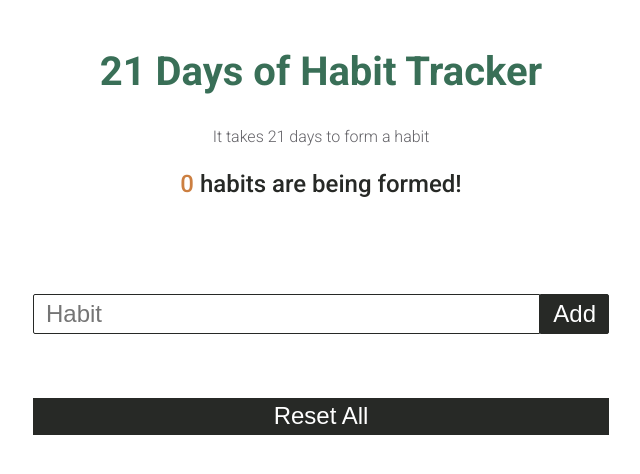
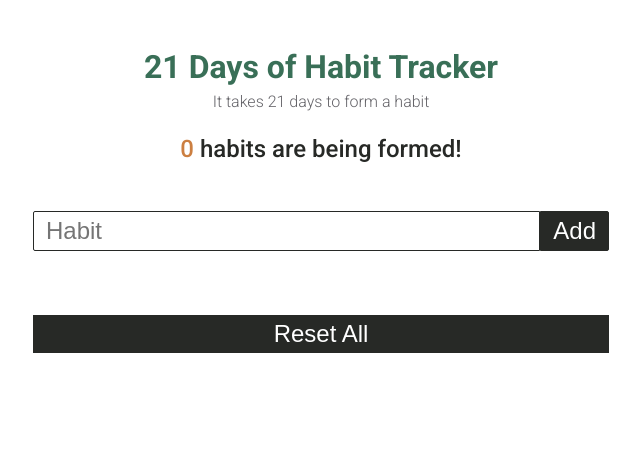
Before and after one commit to jo-soyoung/habit-tracker, a React (Create React App) app: page / in a window 1280 px wide. Shown: the top 474 px of the page, without its empty margins (319-959 px from the left). Built offline with nearby package versions, Linux system fonts and the light colour scheme.

Commit message:
add scroll feature on habits component

```diff
--- a/src/app.css
+++ b/src/app.css
@@ -23,12 +23,10 @@ body {
 }
 
 /* Main Layout */
-#root {
-  display: flex;
-  flex-direction: column;
-  align-items: center;
+.container {
+  width: 50%;
+  height: 100vh;
+  margin: 0 auto;
+  overflow: hidden;
+  min-height: 0;
 }
-
-.app {
-  width: 50%;
-}
--- a/src/app.jsx
+++ b/src/app.jsx
@@ -73,7 +73,7 @@ const App = () => {
   }, []);
 
   return (
-    <div className="app">
+    <div className="container">
       <Header totalCount={habits.filter(item => item.count > 0).length} />
       <Habits
         habits={habits}
--- a/src/components/habits/habits.jsx
+++ b/src/components/habits/habits.jsx
@@ -14,7 +14,7 @@ const Habits = ({
   return (
     <div className={styles.habits}>
       <HabitAddForm onAdd={onAdd} />
-      <ul>
+      <ul className={styles.habitsList}>
         {habits.map(habit => (
           <Habit
             key={habit.id}
--- a/src/components/habits/habits.module.css
+++ b/src/components/habits/habits.module.css
@@ -2,13 +2,17 @@
   display: flex;
   flex-direction: column;
   align-items: center;
-  position: relative;
-  padding: 3em 0;
 }
 
 .habits > * {
   width: 90%;
   margin-bottom: 2em;
+}
+
+.habitsList {
+  position: relative;
+  max-height: 50vh;
+  overflow-y: auto;
 }
 
 .habitsReset {
--- a/src/components/header/header.module.css
+++ b/src/components/header/header.module.css
@@ -4,8 +4,8 @@
 }
 
 .header h1 {
-  margin-bottom: 0.8em;
-  font-size: 2.5rem;
+  margin-bottom: 0.2em;
+  font-size: 2rem;
   color: #396f57;
 }
 
--- a/src/components/pop-up/popUp.module.css
+++ b/src/components/pop-up/popUp.module.css
@@ -6,14 +6,19 @@
   position: absolute;
   top: 50%;
   left: 50%;
-  transform: translate(-50%, -50%);
-  width: 20em;
+  transform: translate(-50%, -25%);
+  width: 80%;
   height: 10em;
   padding: 1em;
   background-color: #fff;
   border: 1px solid #333;
   border-radius: 2px;
+  text-align: center;
   font-size: 1.2rem;
+}
+
+.box strong {
+  margin-bottom: 0.2em;
 }
 
 .box p {
```
